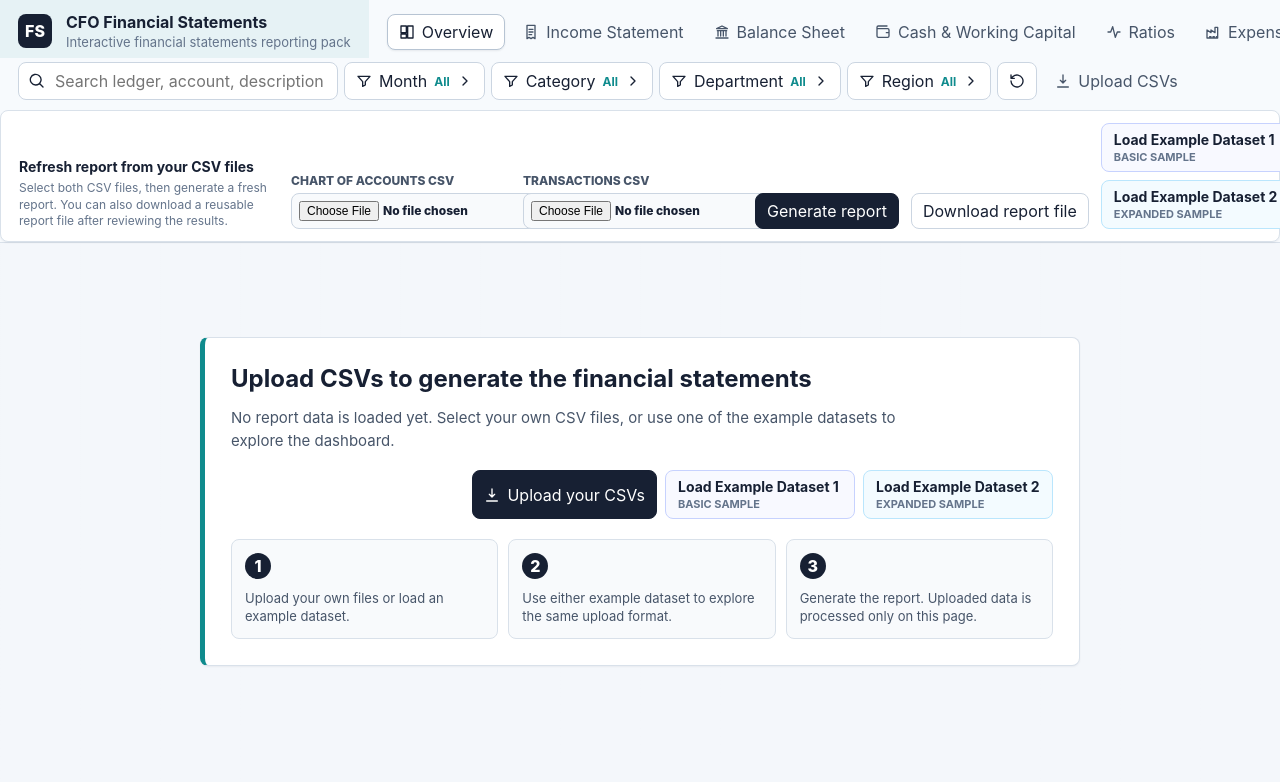
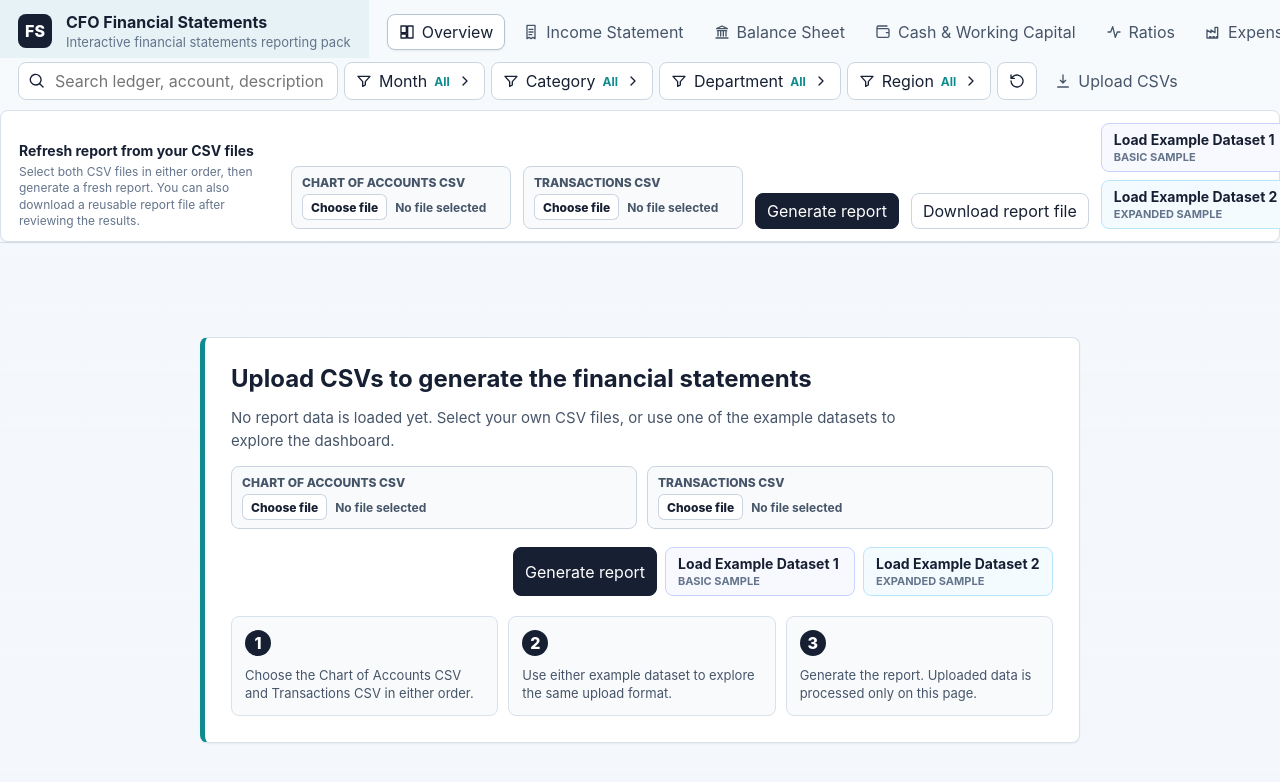
Before and after one commit to Njeule/Financial-Statements, a website: page index.html in a window 1280 px wide. Both pictures are taken after a click on the button 184 px from the left and 29 px from the top of the page. Shown: the top 782 px of the page. Drawn offline with Linux system fonts and the light colour scheme.

Commit message:
Improve CSV upload flow

```diff
--- a/app.js
+++ b/app.js
@@ -50,18 +50,23 @@ function resetViewState() {
   state.view = "overview";
 }
 
-function focusUploadPanel(openPicker = false) {
+function clearUploadedFiles() {
+  state.uploadedFiles = {
+    accountsRaw: "",
+    accountsName: "",
+    transactionsRaw: "",
+    transactionsName: ""
+  };
+}
+
+function focusUploadPanel() {
   state.uploadOpen = true;
   render();
   window.setTimeout(() => {
     const panel = document.querySelector("[data-upload-panel]");
     const input = document.querySelector("[data-coa-file]");
     panel?.scrollIntoView({ behavior: "smooth", block: "start" });
-    if (openPicker && input) {
-      input.click();
-    } else {
-      input?.focus();
-    }
+    input?.focus();
   }, 0);
 }
 
@@ -73,6 +78,7 @@ function returnHome() {
   state.dataLoaded = false;
   state.uploadOpen = true;
   state.uploadError = "";
+  clearUploadedFiles();
   render();
 }
 
@@ -124,7 +130,9 @@ const state = {
   dataLoaded: false,
   uploadedFiles: {
     accountsRaw: "",
-    transactionsRaw: ""
+    accountsName: "",
+    transactionsRaw: "",
+    transactionsName: ""
   },
   options: {
     months: [],
@@ -889,6 +897,19 @@ function activeFilterChips() {
   </div>`;
 }
 
+function uploadPicker(kind, label) {
+  const fileName =
+    kind === "accounts" ? state.uploadedFiles.accountsName : state.uploadedFiles.transactionsName;
+  const dataAttr = kind === "accounts" ? "data-coa-file" : "data-transactions-file";
+  return `
+    <label class="file-picker ${fileName ? "ready" : ""}">
+      <span>${label}</span>
+      <input type="file" ${dataAttr} accept=".csv,text/csv">
+      <b>Choose file</b>
+      <em>${fileName ? escapeHtml(fileName) : "No file selected"}</em>
+    </label>`;
+}
+
 function header() {
   return `
     <header class="top">
@@ -923,11 +944,11 @@ function header() {
       <section class="upload-panel" data-upload-panel ${state.uploadOpen ? "" : "hidden"}>
         <div>
           <strong>Refresh report from your CSV files</strong>
-          <p>Select both CSV files, then generate a fresh report. You can also download a reusable report file after reviewing the results.</p>
+          <p>Select both CSV files in either order, then generate a fresh report. You can also download a reusable report file after reviewing the results.</p>
           ${state.uploadError ? `<p class="upload-error">${escapeHtml(state.uploadError)}</p>` : ""}
         </div>
-        <label>Chart of Accounts CSV<input type="file" data-coa-file accept=".csv,text/csv"></label>
-        <label>Transactions CSV<input type="file" data-transactions-file accept=".csv,text/csv"></label>
+        ${uploadPicker("accounts", "Chart of Accounts CSV")}
+        ${uploadPicker("transactions", "Transactions CSV")}
         <button class="download-button" data-refresh-from-upload>Generate report</button>
         <button class="download-button secondary" data-export-report-data>Download report file</button>
         <div class="example-actions">
@@ -1395,13 +1416,18 @@ function emptyState() {
     <section class="empty-report">
       <strong>Upload CSVs to generate the financial statements</strong>
       <p>No report data is loaded yet. Select your own CSV files, or use one of the example datasets to explore the dashboard.</p>
+      ${state.uploadError ? `<p class="upload-error">${escapeHtml(state.uploadError)}</p>` : ""}
+      <div class="empty-upload-grid">
+        ${uploadPicker("accounts", "Chart of Accounts CSV")}
+        ${uploadPicker("transactions", "Transactions CSV")}
+      </div>
       <div class="empty-actions">
-        <button class="download-button" data-empty-upload>${icon("download")} Upload your CSVs</button>
+        <button class="download-button" data-refresh-from-upload>Generate report</button>
         <button class="example-btn example-one" data-load-example="simple"><strong>Load Example Dataset 1</strong><span>Basic sample</span></button>
         <button class="example-btn example-two" data-load-example="rich"><strong>Load Example Dataset 2</strong><span>Expanded sample</span></button>
       </div>
       <div class="empty-steps">
-        <div><span>1</span><p>Upload your own files or load an example dataset.</p></div>
+        <div><span>1</span><p>Choose the Chart of Accounts CSV and Transactions CSV in either order.</p></div>
         <div><span>2</span><p>Use either example dataset to explore the same upload format.</p></div>
         <div><span>3</span><p>Generate the report. Uploaded data is processed only on this page.</p></div>
       </div>
@@ -1506,10 +1532,17 @@ function currentReportData() {
   };
 }
 
-async function readUpload(input) {
+async function readUpload(input, kind) {
   const file = input.files?.[0];
-  if (!file) return "";
-  return file.text();
+  if (!file) return;
+  const raw = await file.text();
+  if (kind === "accounts") {
+    state.uploadedFiles.accountsRaw = raw;
+    state.uploadedFiles.accountsName = file.name;
+  } else {
+    state.uploadedFiles.transactionsRaw = raw;
+    state.uploadedFiles.transactionsName = file.name;
+  }
 }
 
 async function refreshFromUpload() {
@@ -1518,7 +1551,10 @@ async function refreshFromUpload() {
     const accountsRaw = state.uploadedFiles.accountsRaw;
     const transactionsRaw = state.uploadedFiles.transactionsRaw;
     if (!accountsRaw || !transactionsRaw) {
-      throw new Error("Please choose both ChartOfAccounts.csv and Transactions.csv.");
+      const missing = [];
+      if (!accountsRaw) missing.push("Chart of Accounts CSV");
+      if (!transactionsRaw) missing.push("Transactions CSV");
+      throw new Error(`Please choose ${missing.join(" and ")} before generating the report.`);
     }
     const reportData = buildReportDataFromCsv(accountsRaw, transactionsRaw);
     loadReportData(reportData);
@@ -1547,6 +1583,12 @@ async function loadExample(kind) {
         })
       )
     );
+    state.uploadedFiles = {
+      accountsRaw,
+      accountsName: files[0].replace("./", ""),
+      transactionsRaw,
+      transactionsName: files[1].replace("./", "")
+    };
     const reportData = buildReportDataFromCsv(accountsRaw, transactionsRaw);
     loadReportData(reportData);
     resetViewState();
@@ -1622,21 +1664,22 @@ function bindEvents() {
       focusUploadPanel(false);
     }
   });
-  document.querySelector("[data-empty-upload]")?.addEventListener("click", () => {
-    focusUploadPanel(true);
-  });
   document.querySelectorAll("[data-load-example]").forEach((button) => {
     button.addEventListener("click", () => loadExample(button.dataset.loadExample));
   });
-  document.querySelector("[data-coa-file]")?.addEventListener("change", async (event) => {
-    state.uploadedFiles.accountsRaw = await readUpload(event.target);
+  document.querySelectorAll("[data-coa-file]").forEach((input) => input.addEventListener("change", async (event) => {
+    await readUpload(event.target, "accounts");
     state.uploadError = "";
-  });
-  document.querySelector("[data-transactions-file]")?.addEventListener("change", async (event) => {
-    state.uploadedFiles.transactionsRaw = await readUpload(event.target);
+    render();
+  }));
+  document.querySelectorAll("[data-transactions-file]").forEach((input) => input.addEventListener("change", async (event) => {
+    await readUpload(event.target, "transactions");
     state.uploadError = "";
-  });
-  document.querySelector("[data-refresh-from-upload]")?.addEventListener("click", refreshFromUpload);
+    render();
+  }));
+  document.querySelectorAll("[data-refresh-from-upload]").forEach((button) => {
+    button.addEventListener("click", refreshFromUpload);
+  });
   document.querySelector("[data-export-report-data]")?.addEventListener("click", () => downloadJson(currentReportData(), "report-data.json"));
   document.querySelector("[data-clear-search]")?.addEventListener("click", () => {
     state.filters.search = "";
--- a/styles.css
+++ b/styles.css
@@ -305,25 +305,71 @@ p {
   line-height: 1.35;
 }
 
-.upload-panel label {
+.file-picker {
+  position: relative;
   display: grid;
-  gap: 5px;
+  grid-template-columns: auto minmax(0, 1fr);
+  align-items: center;
+  gap: 4px 8px;
+  min-height: 52px;
+  border: 1px solid #cbd5e1;
+  border-radius: 8px;
+  background: #f8fafc;
+  padding: 8px 10px;
+  color: #172033;
+  cursor: pointer;
+}
+
+.file-picker:hover,
+.file-picker:focus-within {
+  border-color: #0f8b8d;
+  box-shadow: 0 0 0 3px rgba(15, 139, 141, 0.12);
+}
+
+.file-picker.ready {
+  border-color: #0f8b8d;
+  background: #f0fdfa;
+}
+
+.file-picker input {
+  position: absolute;
+  width: 1px;
+  height: 1px;
+  opacity: 0;
+  pointer-events: none;
+}
+
+.file-picker span {
+  grid-column: 1 / -1;
   color: #475569;
   font-size: 12px;
   font-weight: 800;
   text-transform: uppercase;
 }
 
-.upload-panel input[type="file"] {
-  min-height: 36px;
-  max-width: 100%;
-  border: 1px solid #cbd5e1;
-  border-radius: 8px;
-  background: #f8fafc;
-  padding: 7px;
+.file-picker b {
+  display: inline-flex;
+  align-items: center;
+  justify-content: center;
+  min-height: 26px;
+  border-radius: 6px;
+  background: #ffffff;
+  padding: 0 9px;
   color: #172033;
   font-size: 12px;
-  text-transform: none;
+  font-weight: 800;
+  box-shadow: inset 0 0 0 1px #cbd5e1;
+}
+
+.file-picker em {
+  min-width: 0;
+  overflow: hidden;
+  color: #475569;
+  font-size: 12px;
+  font-style: normal;
+  font-weight: 700;
+  text-overflow: ellipsis;
+  white-space: nowrap;
 }
 
 .upload-error {
@@ -1048,6 +1094,12 @@ td span {
   margin: 4px 0 6px;
 }
 
+.empty-upload-grid {
+  display: grid;
+  grid-template-columns: repeat(2, minmax(0, 1fr));
+  gap: 10px;
+}
+
 .empty-steps {
   display: grid;
   grid-template-columns: repeat(3, minmax(0, 1fr));
@@ -1092,6 +1144,10 @@ td span {
     grid-template-columns: repeat(2, minmax(0, 1fr));
   }
 
+  .upload-panel {
+    grid-template-columns: repeat(2, minmax(0, 1fr));
+  }
+
   .bridge-operator {
     display: none;
   }
@@ -1127,6 +1183,11 @@ td span {
   .narrative,
   .statement-head.with-percent,
   .statement-row.with-percent {
+    grid-template-columns: 1fr;
+  }
+
+  .upload-panel,
+  .empty-upload-grid {
     grid-template-columns: 1fr;
   }
 
```
